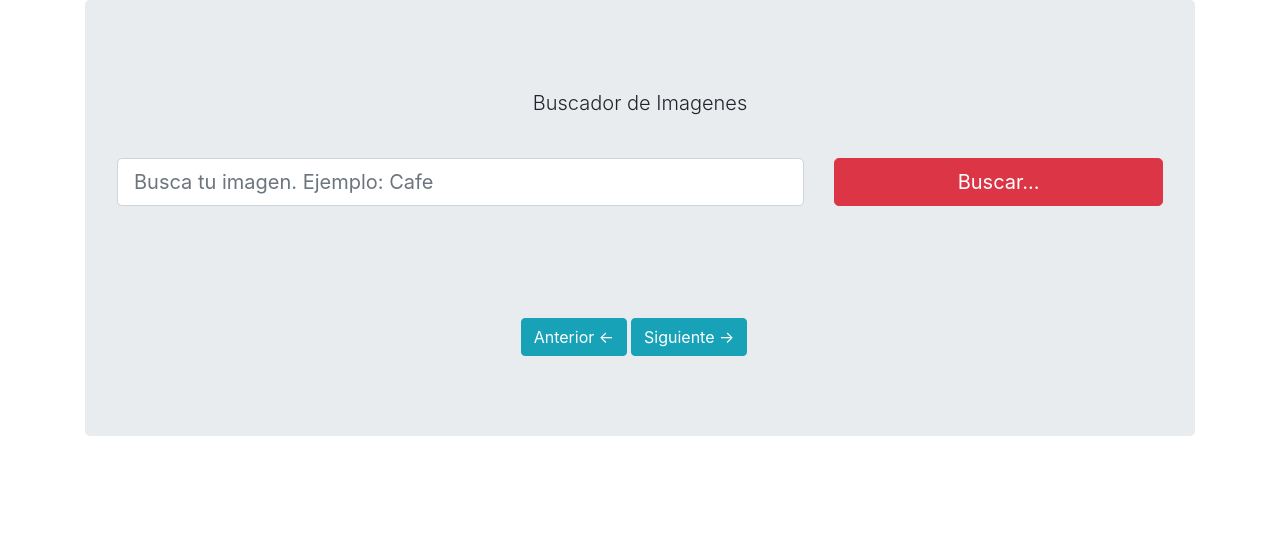
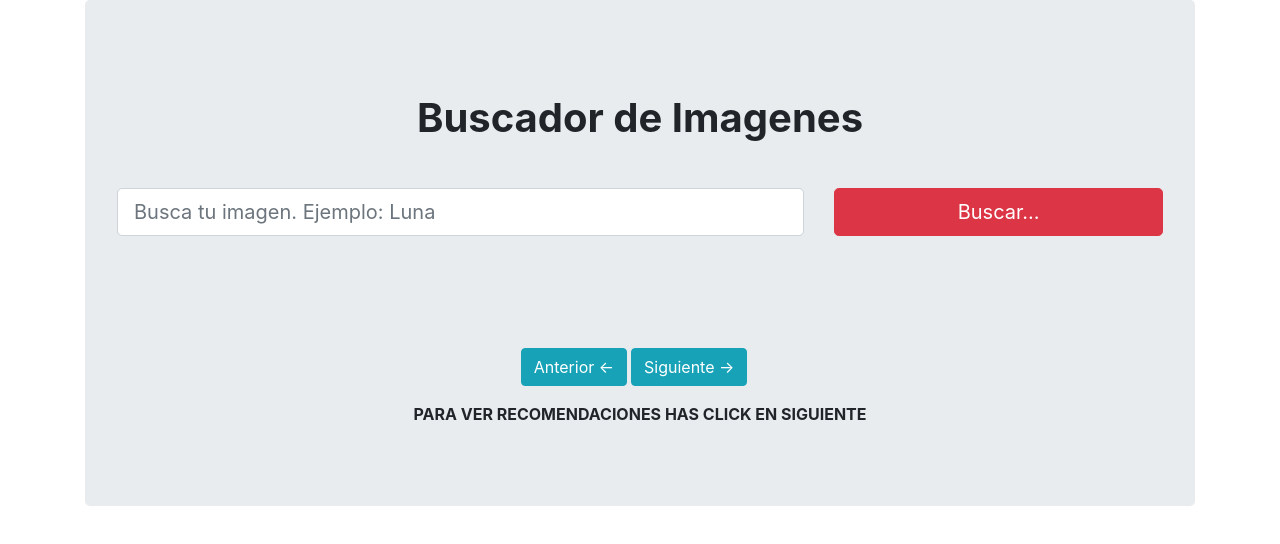
Before and after one commit to vii-13/Buscador, a React (Create React App) app: page /Buscador in a window 1280 px wide. Shown: the top 544 px of the page. Built offline with nearby package versions, Linux system fonts and the light colour scheme.

Commit message:
agregando un poco de formato

```diff
--- a/src/App.js
+++ b/src/App.js
@@ -53,7 +53,6 @@ paginaSiguiente = () => {
     const URL = `https://pixabay.com/api/?key=21166249-df6dd5dc586305b77e6a6b598&q=${termino}&
     per_page=30&page=${pagina}`;
 
-    console.log(URL);
     fetch(URL)
     .then(respuesta => respuesta.json() )
     .then(resultado => this.setState({ imagenes : resultado.hits }) )
@@ -73,7 +72,7 @@ paginaSiguiente = () => {
         <div className="jumbotron">
         <div>
           <br/>
-          <p className="lead text-center">Buscador de Imagenes</p>
+          <p className="lead text-center fs-1 fw-bold">Buscador de Imagenes</p>
           <br/>
           <Buscador
                   datosBusqueda={this.datosBusqueda}
@@ -84,8 +83,8 @@ paginaSiguiente = () => {
                  imagenes={this.state.imagenes}
                  paginaAnterior={this.paginaAnterior}
                  paginaSiguiente={this.paginaSiguiente}
-
                 />
+                <p className="text-center fw-bold">PARA VER RECOMENDACIONES HAS CLICK EN SIGUIENTE</p>
         </div>
         </div>
       </div>
--- a/src/componentes/Buscador.js
+++ b/src/componentes/Buscador.js
@@ -21,7 +21,7 @@ class Buscador extends Component{
                 <div className="row">
                     <div className="from-group col-md-8">
                         <input ref= {this.busquedaRef} type="text" className="form-control form-control-lg"
-                        placeholder="Busca tu imagen. Ejemplo: Cafe" />
+                        placeholder="Busca tu imagen. Ejemplo: Luna" />
                     </div>
 
                     <div className="from-group col-md-4">
```
Also changed, not shown: src/componentes/Resultado.js (+7 -7 lines).
